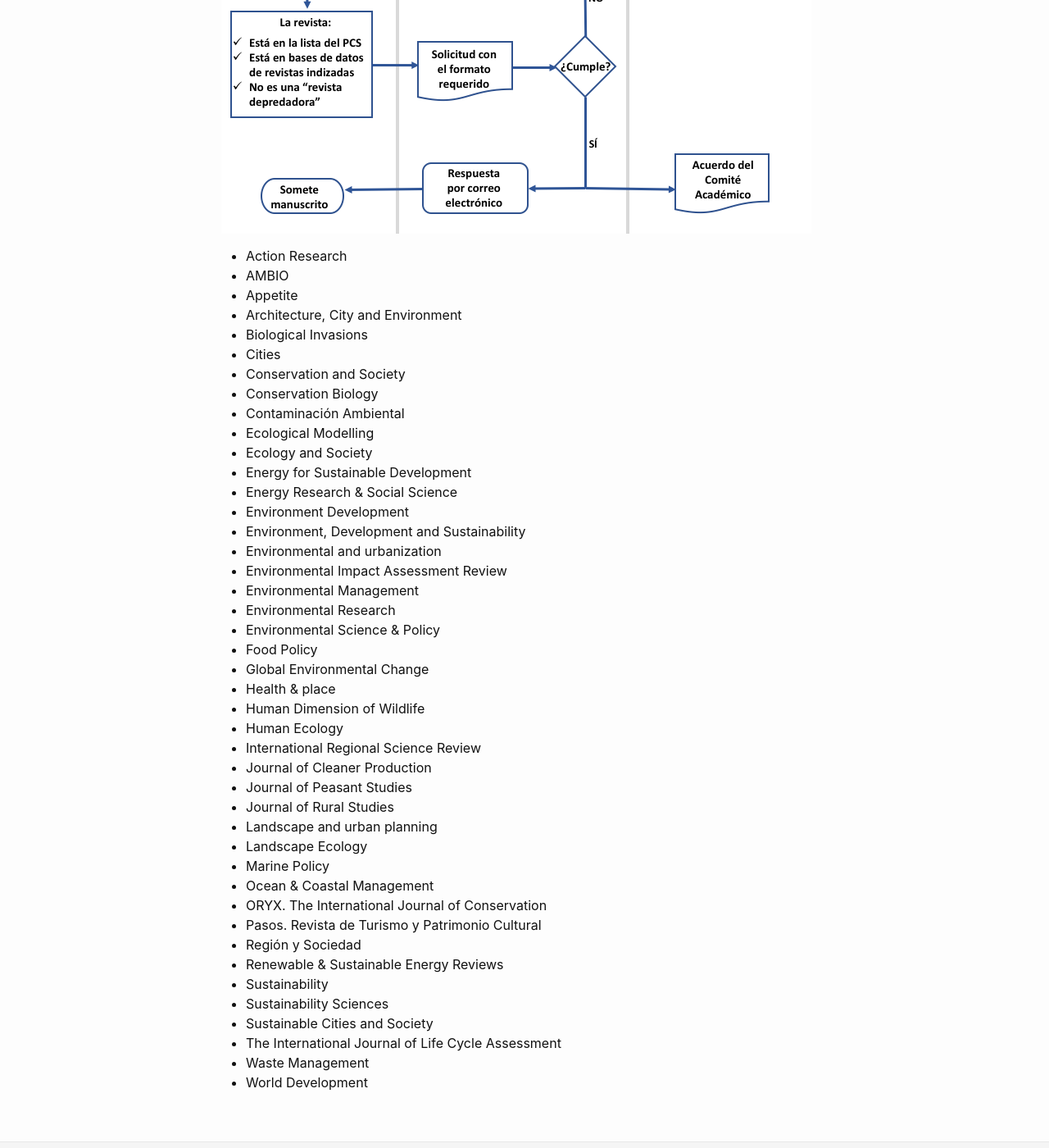
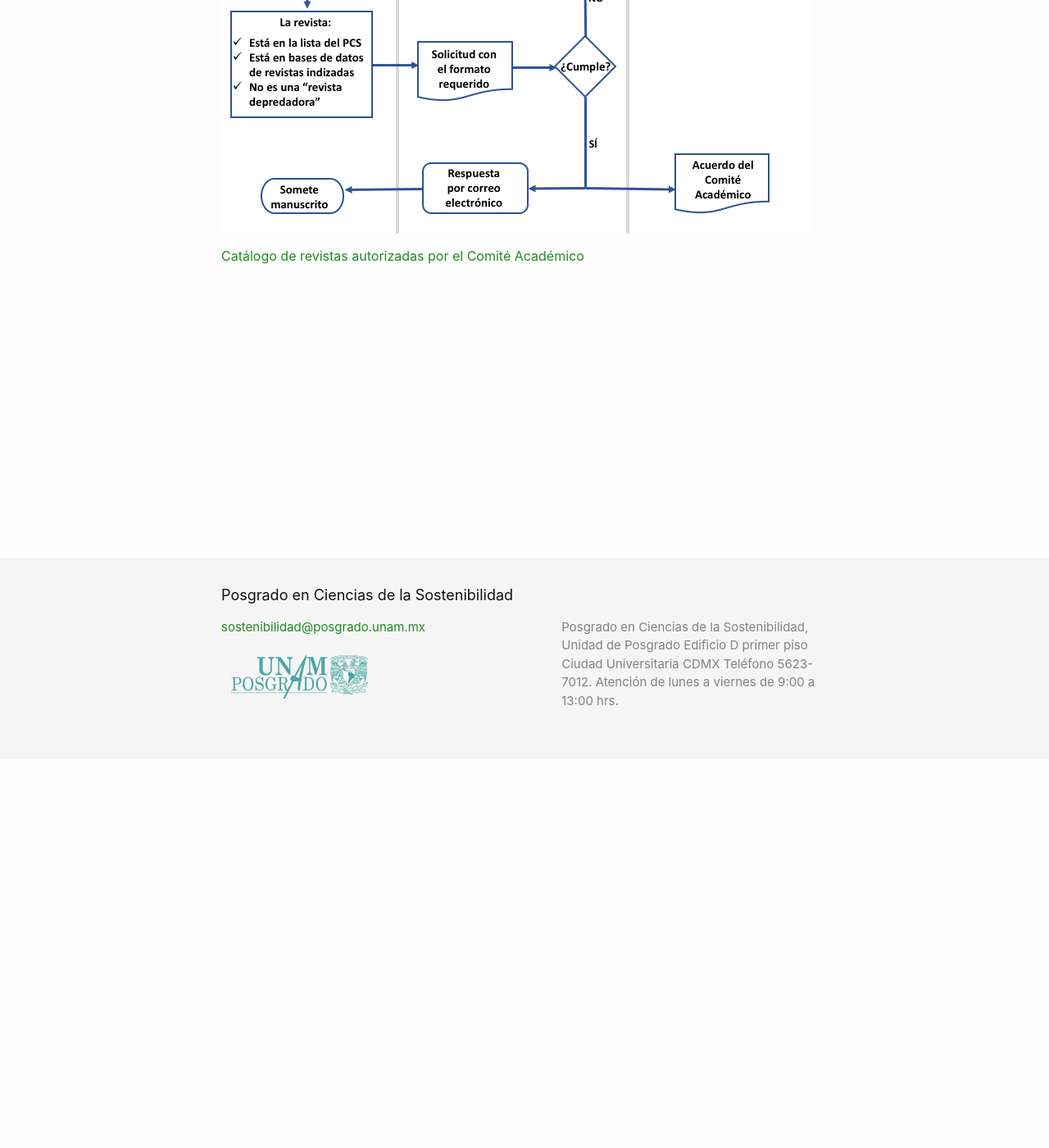
Before and after one commit to pcs-unam/pcs-unam.github.io, a Jekyll site: the page built from doctorado/revistas.md, in a window 1280 px wide and 1400 px high, scrolled down 474 px. Shown: the whole window at 82% size. Built offline with Jekyll 4.4.1, drawn with Linux system fonts in a browser that asks for light colours; some of the changed text lies outside the part shown.

Commit message:
Se creó liga a catálogo de revistas

```diff
--- a/doctorado/revistas.md
+++ b/doctorado/revistas.md
@@ -1,51 +1,9 @@
 ---
-title: Revistas aprobadas por el Comité Académico para la publicación del artículo de requisito
+title: Procedimiento de autorización de la revista para publicación de artículo de requisito
 layout: page
 permalink: /doctorado/revistas
 ---
 
 ![Diagrama de flujo para la solicitud de revista](procedimiento_solicitud_revista.png)
 
- - Action Research
- - AMBIO
- - Appetite
- - Architecture, City and Environment
- - Biological Invasions
- - Cities
- - Conservation and Society
- - Conservation Biology
- - Contaminación Ambiental
- - Ecological Modelling
- - Ecology and Society
- - Energy for Sustainable Development
- - Energy Research & Social Science
- - Environment Development
- - Environment, Development and Sustainability
- - Environmental and urbanization
- - Environmental Impact Assessment Review
- - Environmental Management
- - Environmental Research
- - Environmental Science & Policy
- - Food Policy
- - Global Environmental Change
- - Health & place
- - Human Dimension of Wildlife
- - Human Ecology
- - International Regional Science Review
- - Journal of Cleaner Production
- - Journal of Peasant Studies
- - Journal of Rural Studies
- - Landscape and urban planning
- - Landscape Ecology
- - Marine Policy
- - Ocean & Coastal Management
- - ORYX. The International Journal of Conservation
- - Pasos. Revista de Turismo y Patrimonio Cultural
- - Región y Sociedad
- - Renewable & Sustainable Energy Reviews
- - Sustainability
- - Sustainability Sciences
- - Sustainable Cities and Society
- - The International Journal of Life Cycle Assessment
- - Waste Management
- - World Development
+[Catálogo de revistas autorizadas por el Comité Académico](/doctorado/catalogo_revistas)
```
